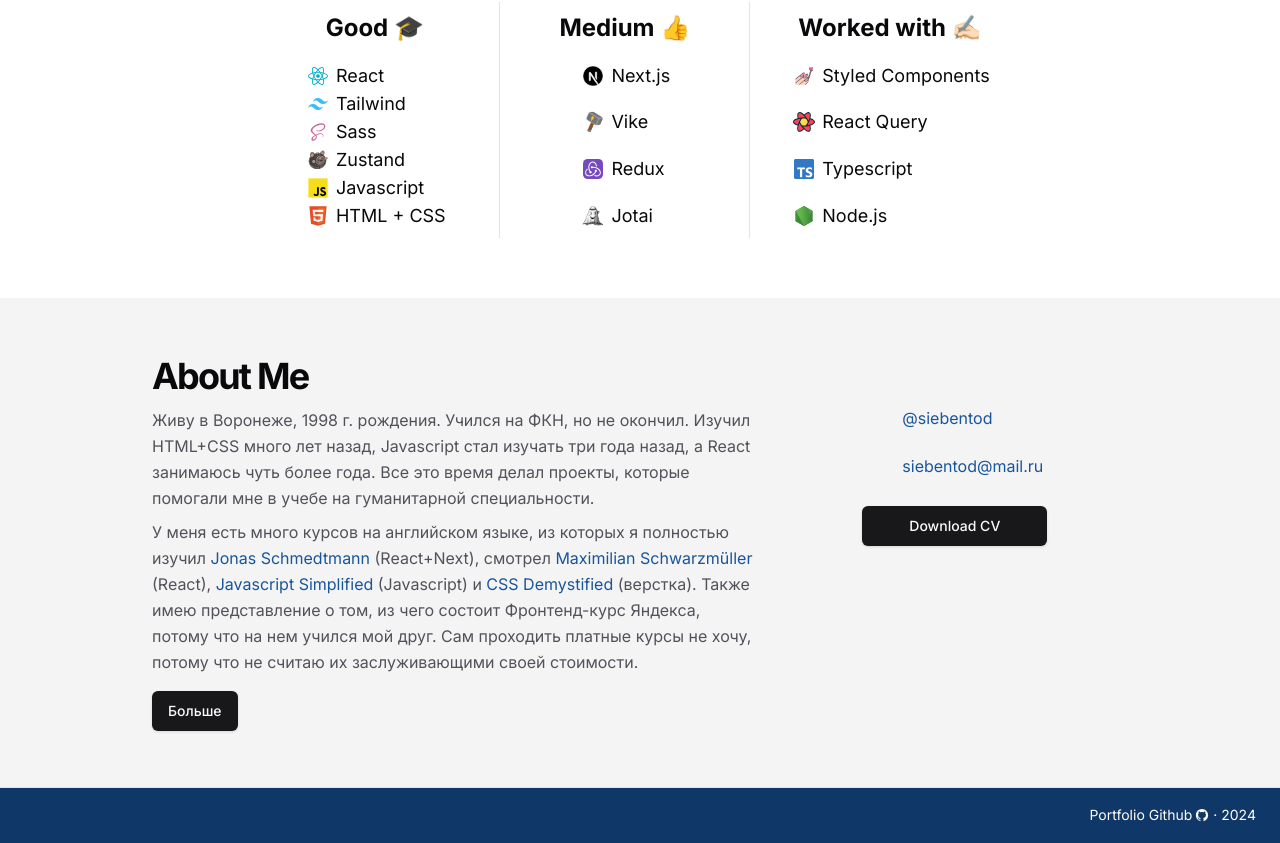
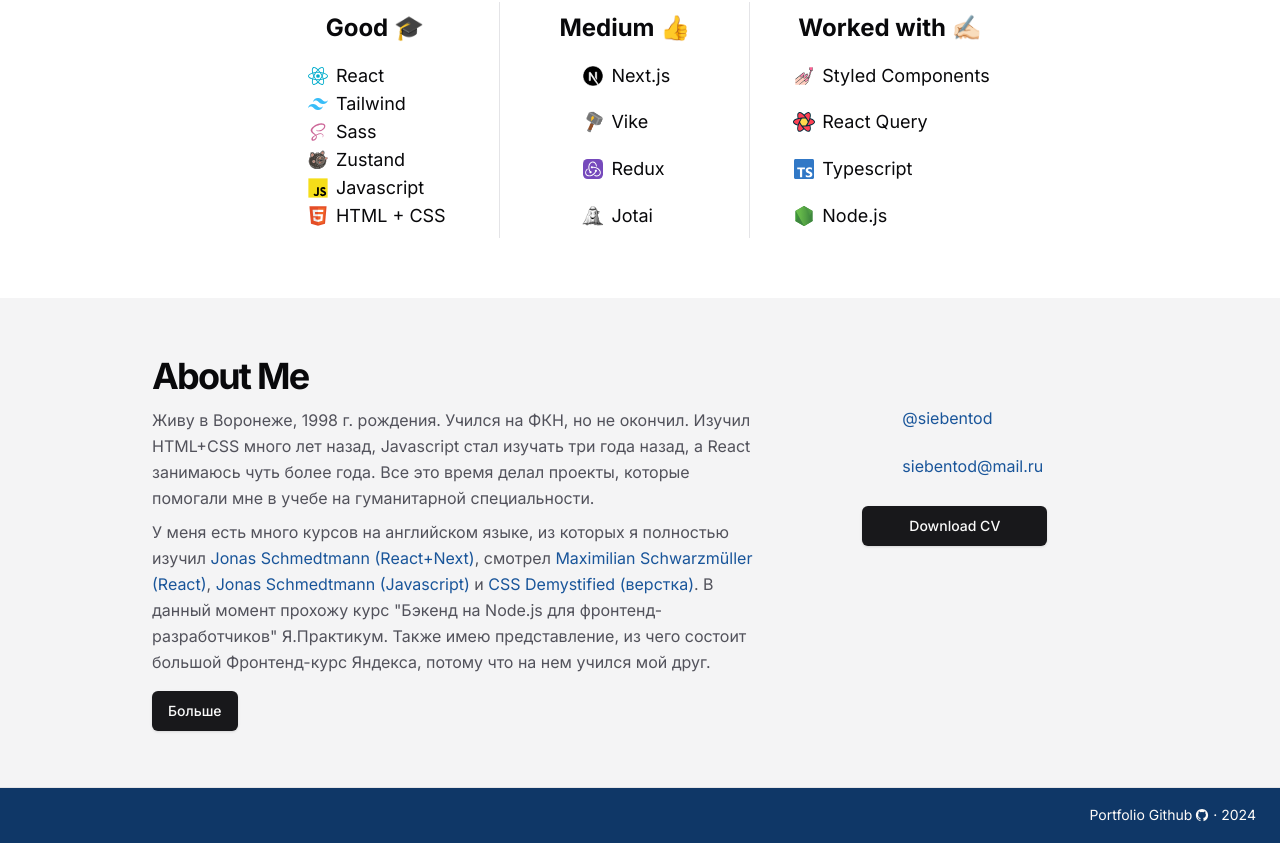
Before and after one commit to siebentod/portfolio, a Next.js app: page / in a window 1280 px wide. Shown: the part 2161-3004 px from the top of the page. Built offline with nearby package versions, Linux system fonts and the light colour scheme.

Commit message:
smallfix

```diff
--- a/app/_components/AboutMe.jsx
+++ b/app/_components/AboutMe.jsx
@@ -46,33 +46,33 @@
                     href="https://www.udemy.com/course/the-ultimate-react-course/"
                     className="text-myred hover:text-[#4579cb]"
                   >
-                    Jonas Schmedtmann
-                  </a>{' '}
-                  (React+Next), смотрел{' '}
+                    Jonas Schmedtmann (React+Next)
+                  </a>
+                  , смотрел{' '}
                   <a
                     href="https://www.oreilly.com/videos/react-the/9781801812603/"
                     className="text-myred hover:text-[#4579cb]"
                   >
-                    Maximilian Schwarzmüller
-                  </a>{' '}
-                  (React),{' '}
+                    Maximilian Schwarzmüller (React)
+                  </a>
+                  ,{' '}
                   <a
-                    href="https://javascriptsimplified.com"
+                    href="https://www.udemy.com/course/the-complete-javascript-course/"
                     className="text-myred hover:text-[#4579cb]"
                   >
-                    Javascript Simplified
+                    Jonas Schmedtmann (Javascript)
                   </a>{' '}
-                  (Javascript) и{' '}
+                  и{' '}
                   <a
                     href="https://cssdemystified.com/"
                     className="text-myred hover:text-[#4579cb]"
                   >
-                    CSS Demystified
-                  </a>{' '}
-                  (верстка). Также имею представление о том, из чего состоит
-                  Фронтенд-курс Яндекса, потому что на нем учился мой друг. Сам
-                  проходить платные курсы не хочу, потому что не считаю их
-                  заслуживающими своей стоимости.
+                    CSS Demystified (верстка)
+                  </a>
+                  . В данный момент прохожу курс "Бэкенд на Node.js для
+                  фронтенд-разработчиков" Я.Практикум. Также имею представление,
+                  из чего состоит большой Фронтенд-курс Яндекса, потому что на
+                  нем учился мой друг.
                 </p>
                 <Button
                   type="primary"
```
